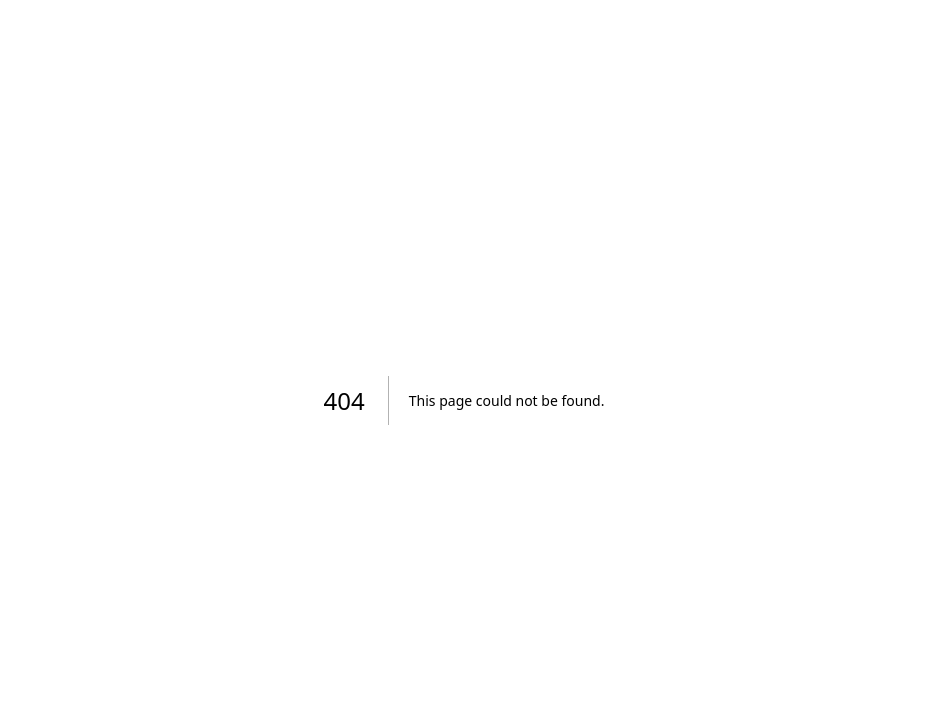
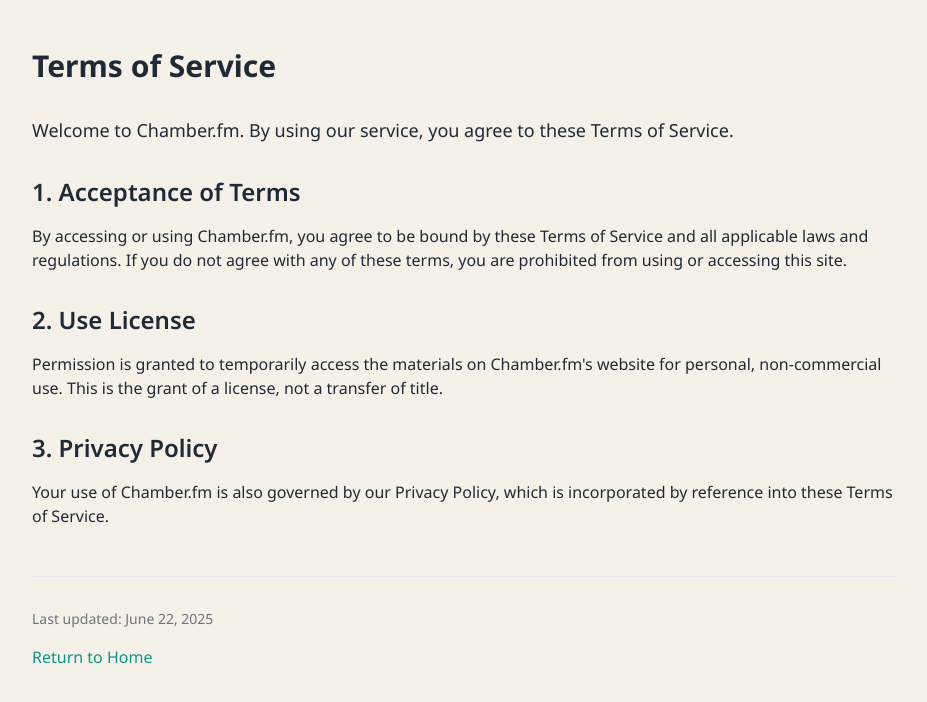
Before and after one commit to juniverse1103/chamber-fm, a Next.js app in the folder apps/web/: page /terms in a window 1280 px wide. Before the commit this address had no page. Shown: the top 702 px of the page, without its empty margins (176-1103 px from the left). Built offline with nearby package versions, Linux system fonts and the light colour scheme.

Commit message:
feat: improve auth flow with better error handling and loading states

```diff
--- a/apps/web/app/(auth)/verify-request/VerifyRequestClientPage.tsx
+++ b/apps/web/app/(auth)/verify-request/VerifyRequestClientPage.tsx
@@ -3,16 +3,18 @@
 import { MailCheck, CheckCircle } from 'lucide-react';
 import Link from 'next/link';
 import { Button } from '@/components/ui';
-import { useSearchParams, useRouter } from 'next/navigation';
+import { useSearchParams } from 'next/navigation';
 import { useState, useEffect } from 'react';
 
 export default function VerifyRequestClientPage() {
-  const router = useRouter();
+  // Using window.location.href for navigation instead of router
   const searchParams = useSearchParams();
   const email = searchParams.get('email');
 
   const [resendCooldown, setResendCooldown] = useState(0);
   const [isVerified, setIsVerified] = useState(false);
+  const dotFrames = ['', ' .', ' . .', ' . . .'];
+  const [dotIndex, setDotIndex] = useState(0);
 
   useEffect(() => {
     if (resendCooldown > 0) {
@@ -22,6 +24,14 @@
       return () => clearTimeout(timerId);
     }
   }, [resendCooldown]);
+
+  useEffect(() => {
+    if (isVerified) return;
+    const intervalId = setInterval(() => {
+      setDotIndex((prevIndex) => (prevIndex + 1) % dotFrames.length);
+    }, 500);
+    return () => clearInterval(intervalId);
+  }, [isVerified, dotFrames.length]);
 
   const handleResendClick = () => {
     if (resendCooldown === 0) {
@@ -61,9 +71,19 @@
             variant="cta"
             className="w-full"
             disabled={!isVerified}
-            onClick={() => router.push('/dashboard')}
+            onClick={() => {
+              // Use window.location for more reliable navigation in production
+              window.location.href = '/dashboard';
+            }}
           >
-            {isVerified ? 'Continue to Dashboard' : 'Waiting for verification...'}
+            {isVerified ? (
+              'Continue to Dashboard'
+            ) : (
+              <span className="flex items-center justify-center whitespace-nowrap">
+                <span className="text-center pl-6">Waiting for verification&nbsp;</span>
+                <span className="inline-block w-12 text-left">{dotFrames[dotIndex]}</span>
+              </span>
+            )}
           </Button>
           <div className="text-center text-xs text-foreground/60 py-2">
             <p>
--- a/apps/web/app/(protected)/dashboard/page.tsx
+++ b/apps/web/app/(protected)/dashboard/page.tsx
@@ -3,12 +3,13 @@
 import { SignOutButton } from '@/components/auth/SignOutButton';
 
 export default async function DashboardPage() {
+  // Wrap in try/catch to handle potential auth errors gracefully
+  try {
     let session = await getServerSession(authOptions);
 
     // --- DEVELOPMENT MOCK ---
-  // If no session exists, create a mock session to allow UI development.
-  // To restore real authentication, remove this mock block.
-  if (!session) {
+    // If no session exists and we're in development, create a mock session
+    if (!session && process.env.NODE_ENV === 'development') {
       session = {
         user: {
           name: 'Test User',
@@ -19,10 +20,24 @@
     }
     // ------------------------
 
+    // If we're in production and there's no session, redirect to sign in
     if (!session?.user) {
-    // This should now only trigger if the session exists but the user object is missing.
-    // The middleware should ideally handle the redirect for unauthenticated users.
-    return <p>No user session found. Please sign in.</p>;
+      // Return a friendly message instead of redirecting
+      // This prevents server component errors in production
+      return (
+        <div className="flex min-h-screen flex-col items-center justify-center bg-background">
+          <div className="w-full max-w-md space-y-6 rounded-xl border bg-white p-8 text-center">
+            <h1 className="text-3xl font-bold">Authentication Required</h1>
+            <p className="text-lg text-foreground/80">Please sign in to access the dashboard.</p>
+            <a
+              href="/signin"
+              className="inline-block mt-4 px-4 py-2 bg-primary text-white rounded-md hover:bg-primary/90"
+            >
+              Sign In
+            </a>
+          </div>
+        </div>
+      );
     }
 
     return (
@@ -30,9 +45,32 @@
         <div className="w-full max-w-md space-y-6 rounded-xl border bg-white p-8 text-center">
           <h1 className="text-3xl font-bold">Dashboard</h1>
           <p className="text-lg text-foreground/80">Welcome back!</p>
-        <p className="text-md rounded-md bg-gray-100 p-4 font-mono text-sm">{session.user.email}</p>
+          <p className="text-md rounded-md bg-gray-100 p-4 font-mono text-sm">
+            {session.user.email}
+          </p>
           <SignOutButton />
         </div>
       </div>
     );
+  } catch (error) {
+    // Handle any errors that occur during authentication
+    console.error('Dashboard authentication error:', error);
+
+    return (
+      <div className="flex min-h-screen flex-col items-center justify-center bg-background">
+        <div className="w-full max-w-md space-y-6 rounded-xl border bg-white p-8 text-center">
+          <h1 className="text-3xl font-bold">Something went wrong</h1>
+          <p className="text-lg text-foreground/80">
+            We encountered an issue loading your dashboard.
+          </p>
+          <a
+            href="/signin"
+            className="inline-block mt-4 px-4 py-2 bg-primary text-white rounded-md hover:bg-primary/90"
+          >
+            Try signing in again
+          </a>
+        </div>
+      </div>
+    );
   }
+}
--- /dev/null
+++ b/apps/web/app/terms/page.tsx
@@ -0,0 +1,43 @@
+import Link from 'next/link';
+
+export default function TermsPage() {
+  return (
+    <div className="container mx-auto max-w-4xl py-12 px-4">
+      <h1 className="text-3xl font-bold mb-8">Terms of Service</h1>
+
+      <div className="prose prose-slate max-w-none">
+        <p className="text-lg mb-6">
+          Welcome to Chamber.fm. By using our service, you agree to these Terms of Service.
+        </p>
+
+        <h2 className="text-2xl font-semibold mt-8 mb-4">1. Acceptance of Terms</h2>
+        <p>
+          By accessing or using Chamber.fm, you agree to be bound by these Terms of Service and all
+          applicable laws and regulations. If you do not agree with any of these terms, you are
+          prohibited from using or accessing this site.
+        </p>
+
+        <h2 className="text-2xl font-semibold mt-8 mb-4">2. Use License</h2>
+        <p>
+          Permission is granted to temporarily access the materials on Chamber.fm&apos;s website for
+          personal, non-commercial use. This is the grant of a license, not a transfer of title.
+        </p>
+
+        <h2 className="text-2xl font-semibold mt-8 mb-4">3. Privacy Policy</h2>
+        <p>
+          Your use of Chamber.fm is also governed by our Privacy Policy, which is incorporated by
+          reference into these Terms of Service.
+        </p>
+
+        <div className="mt-12 pt-8 border-t border-gray-200">
+          <p className="text-sm text-gray-500">Last updated: June 22, 2025</p>
+          <p className="mt-4">
+            <Link href="/" className="text-primary hover:underline">
+              Return to Home
+            </Link>
+          </p>
+        </div>
+      </div>
+    </div>
+  );
+}
--- a/apps/web/components/auth/SignOutButton.tsx
+++ b/apps/web/components/auth/SignOutButton.tsx
@@ -4,5 +4,7 @@
 import { Button } from "@/components/ui";
 
 export function SignOutButton() {
-  return <Button onClick={() => signOut({ callbackUrl: "/" })}>Sign Out</Button>;
+  // Use absolute URL to ensure it works in all environments
+  const baseUrl = typeof window !== 'undefined' ? window.location.origin : '';
+  return <Button onClick={() => signOut({ callbackUrl: baseUrl })}>Sign Out</Button>;
 }
```
Lines whose indentation alone changed are shown as unchanged.
